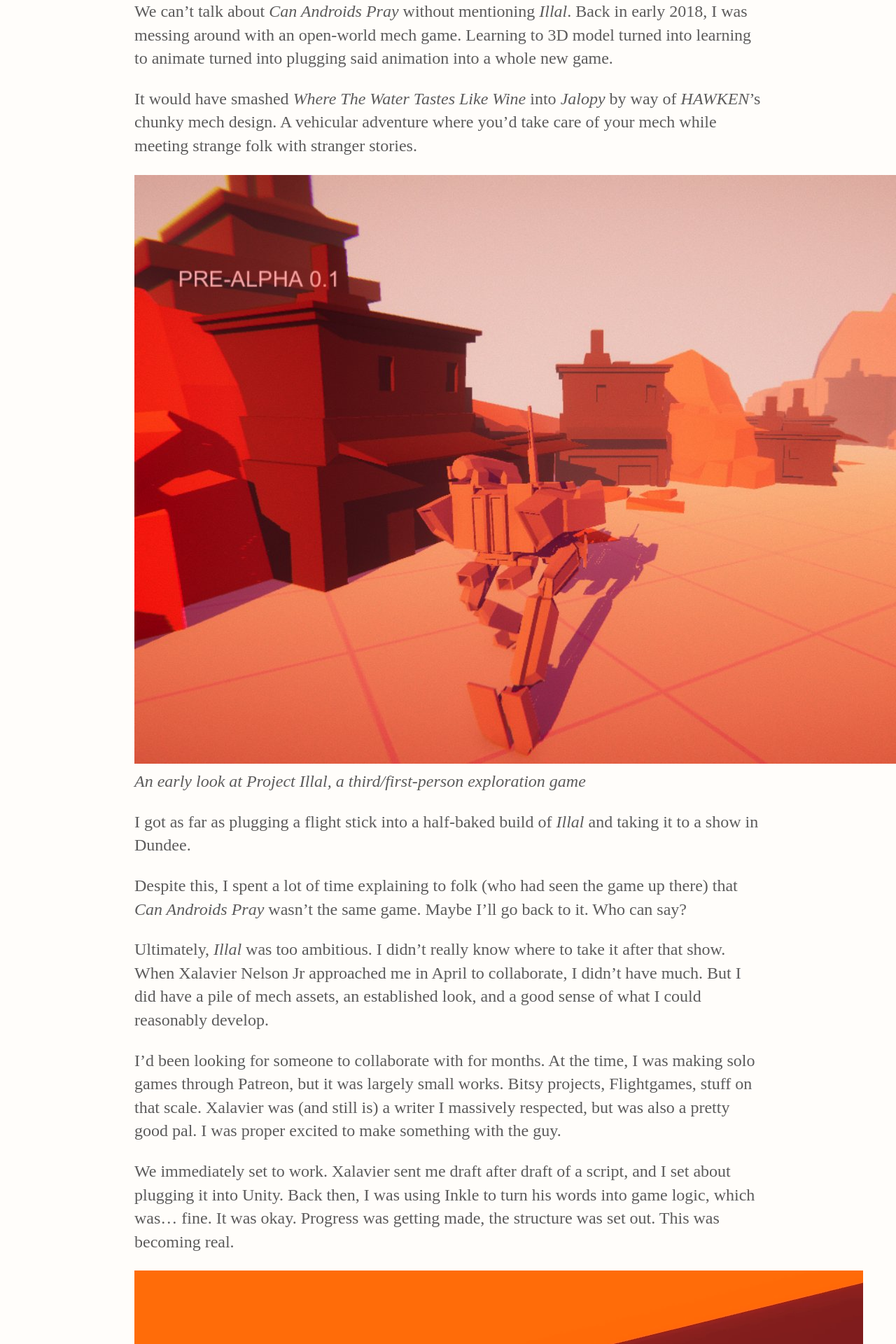
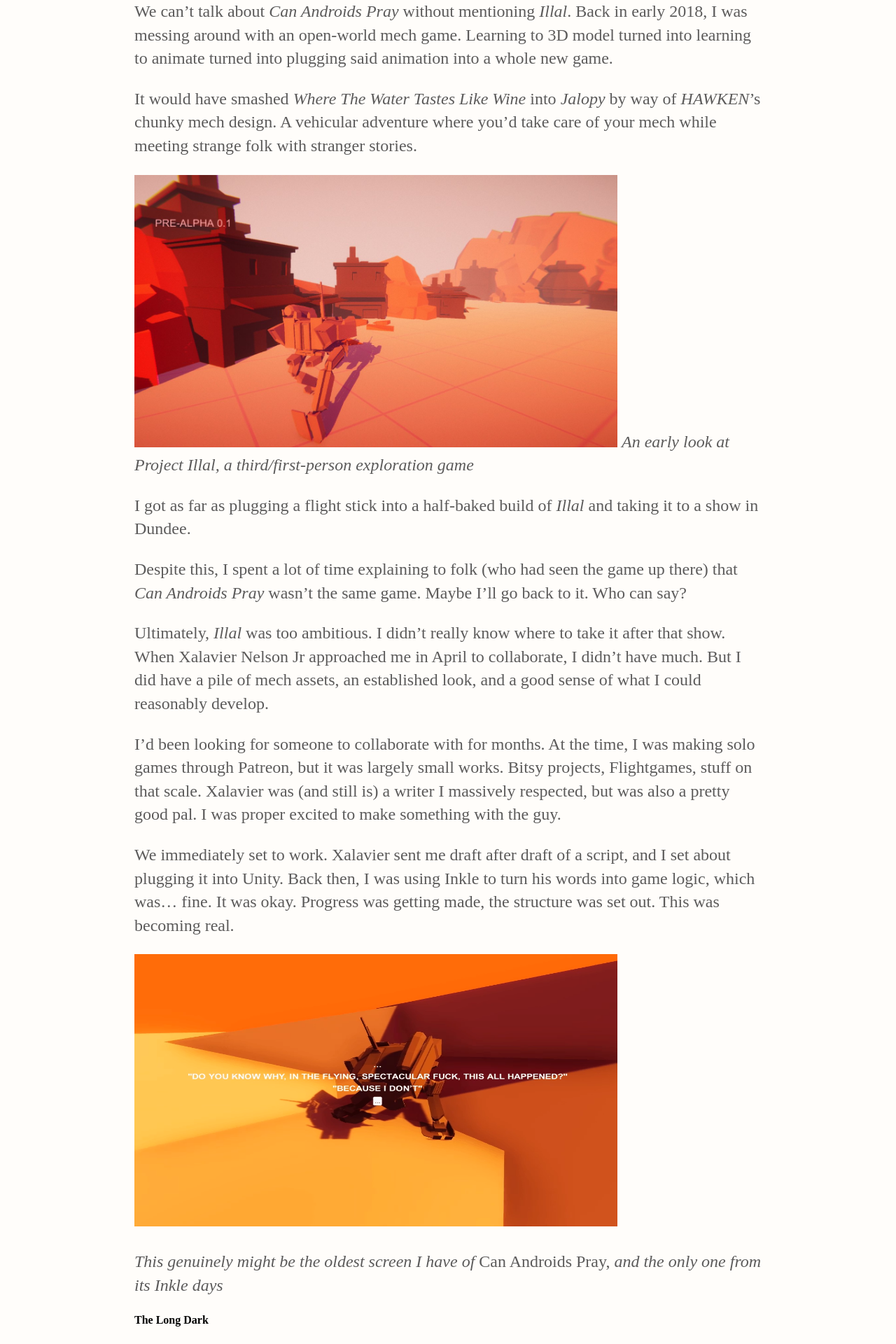
Before and after one commit to ScarletCatalie/ScarletCatalie.github.io, a Jekyll site: the page built from _posts/2018-08-07-can-androids-pray-post-mortem-one.md, in a window 1280 px wide. Shown: the part 683-2603 px from the top of the page at 70% size. Built offline with Jekyll 4.4.1, drawn with Linux system fonts in a browser that asks for light colours.

Commit message:
Update 2018-08-07-can-androids-pray-post-mortem-one.md

```diff
--- a/_posts/2018-08-07-can-androids-pray-post-mortem-one.md
+++ b/_posts/2018-08-07-can-androids-pray-post-mortem-one.md
@@ -18,7 +18,7 @@ We can't talk about *Can Androids Pray* without mentioning *Illal*. Back in earl
 
 It would have smashed *Where The Water Tastes Like Wine* into *Jalopy* by way of *HAWKEN*'s chunky mech design. A vehicular adventure where you'd take care of your mech while meeting strange folk with stranger stories.
 
-![An early look at Illal](https://raw.githubusercontent.com/ScarletCatalie/ScarletCatalie.github.io/master/assets/Illal%20Preview.jpg)
+<img src="https://raw.githubusercontent.com/ScarletCatalie/ScarletCatalie.github.io/master/assets/Illal%20Preview.jpg" alt="A very early glimpse at Illal" width="690" height = "389"/>
 *An early look at Project Illal, a third/first-person exploration game*
 
 I got as far as plugging a flight stick into a half-baked build of *Illal* and taking it to a show in Dundee.
@@ -31,7 +31,7 @@ I'd been looking for someone to collaborate with for months. At the time, I was
 
 We immediately set to work. Xalavier sent me draft after draft of a script, and I set about plugging it into Unity. Back then, I was using Inkle to turn his words into game logic, which was... fine. It was okay. Progress was getting made, the structure was set out. This was becoming real.
 
-![The earliest screenshot of Can Androids Pray](https://raw.githubusercontent.com/ScarletCatalie/ScarletCatalie.github.io/master/assets/Earliest_Candroid.png)
+<img src="https://raw.githubusercontent.com/ScarletCatalie/ScarletCatalie.github.io/master/assets/Earliest_Candroid.png" alt="The earliest screenshot of Can Androids Pray" width="690" height = "389"/>
 
 *This genuinely might be the oldest screen I have of* Can Androids Pray, *and the only one from its Inkle days*
 
@@ -46,7 +46,7 @@ But there were other reasons. Inkle was great enough for getting words into Unit
 
 I wouldn't pick up development until January 2019. Following a bit of a rough winter and a creative slump, I was hit by a surge of creative energy. This game deserved making, and I needed to prove I could finish it.
 
-![Switching Can Androids Pray to Fungus](https://raw.githubusercontent.com/ScarletCatalie/ScarletCatalie.github.io/master/assets/praygif.gif)
+<img src="https://raw.githubusercontent.com/ScarletCatalie/ScarletCatalie.github.io/master/assets/praygif.gif" alt="Switching Can Androids Pray to Fungus" width="690" height = "389"/>
 *Now in Fungus, the game looks far closer to the final release*
 
 This is where everything clicked into gear. Friendship ended with Inkle, now Fungus is my new friend. Fungus is a visual-novel tool for Unity that I found far better suited what we needed. Additionally, it came with light scripting elements that let me call changes to light, sound, scenes and that straight from the tool.
```
